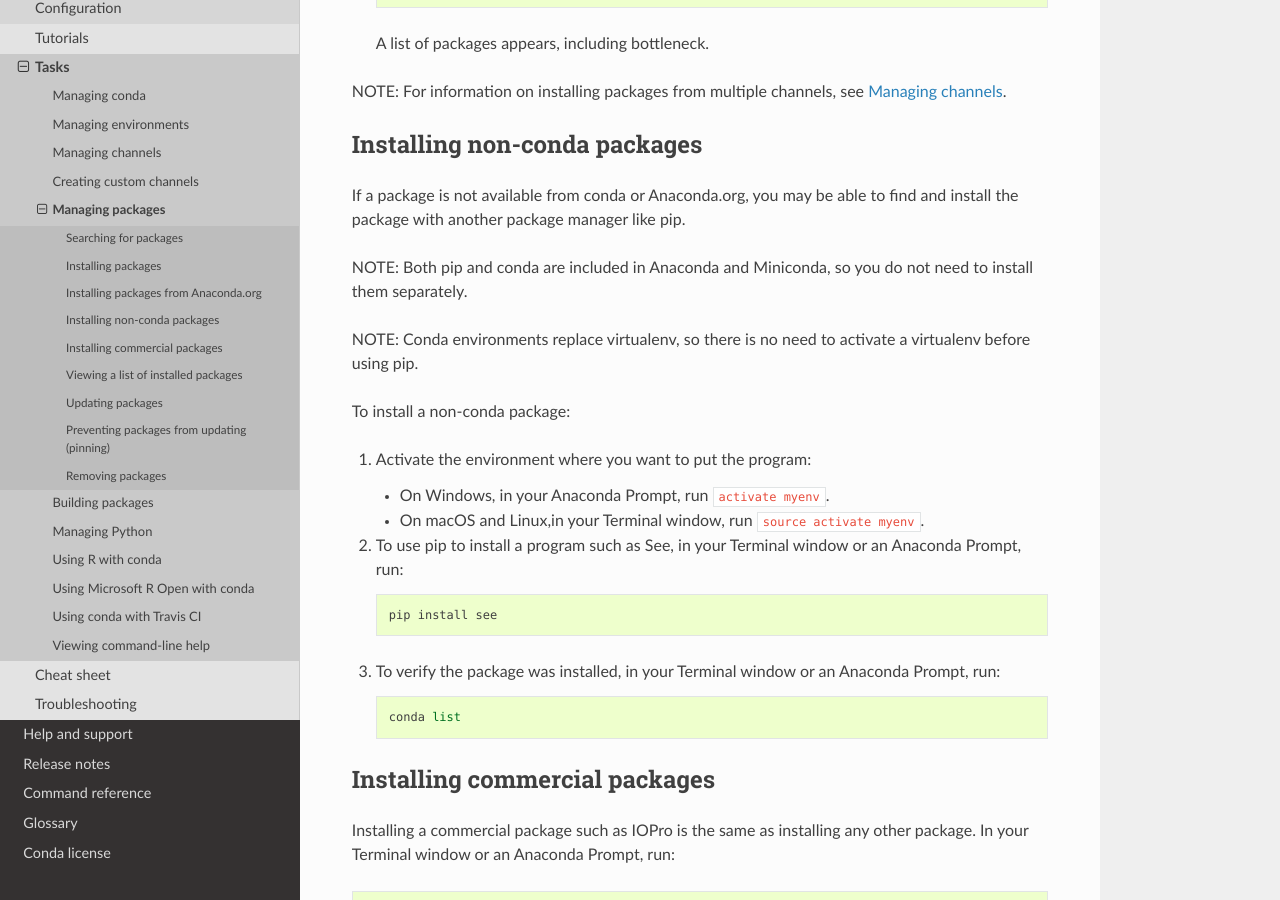
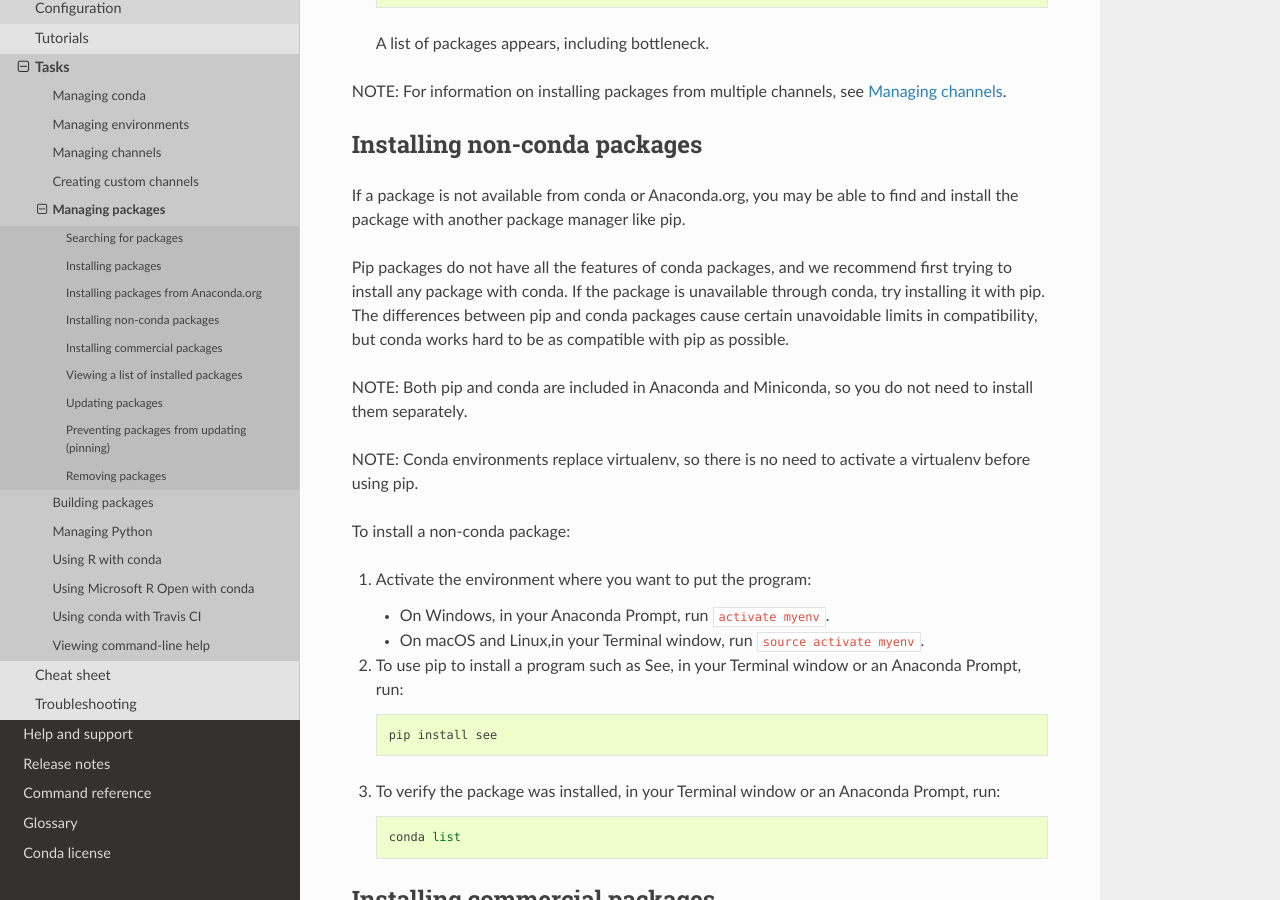
Before and after one commit to conda/conda-docs, a Sphinx documentation site: the page built from docs/source/user-guide/tasks/manage-pkgs.rst, in a window 1280 px wide and 900 px high, scrolled down 2510 px. Built offline with Sphinx 7.4.7 and the Read the Docs theme 2.0.0, drawn with Linux system fonts in a browser that asks for light colours.

Commit message:
pip and conda
pip and conda

```diff
--- a/docs/source/user-guide/tasks/manage-pkgs.rst
+++ b/docs/source/user-guide/tasks/manage-pkgs.rst
@@ -142,9 +142,14 @@ channels, see :doc:`manage-channels`.
 Installing non-conda packages
 =============================
 
-If a package is not available from conda or Anaconda.org,
-you may be able to find and install the package with another
-package manager like pip.
+If a package is not available from conda or Anaconda.org, you may be able to
+find and install the package with another package manager like pip.
+
+Pip packages do not have all the features of conda packages, and we recommend
+first trying to install any package with conda. If the package is unavailable
+through conda, try installing it with pip. The differences between pip and
+conda packages cause certain unavoidable limits in compatibility, but conda
+works hard to be as compatible with pip as possible.
 
 NOTE: Both pip and conda are included in Anaconda and Miniconda,
 so you do not need to install them separately.
```
